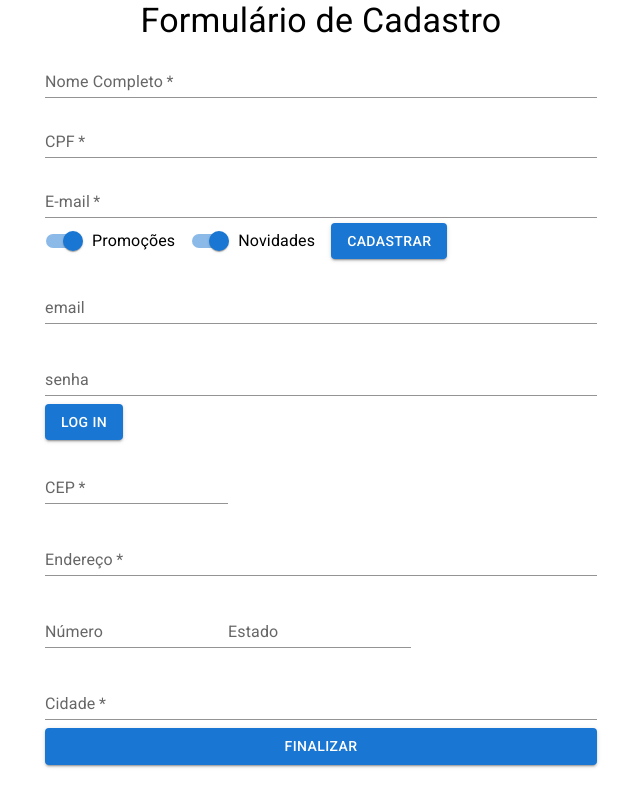
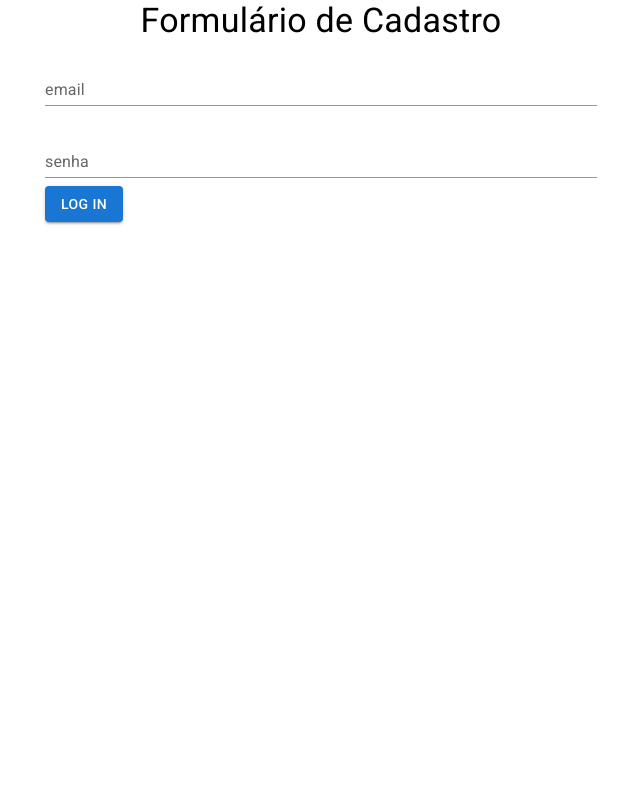
Before and after one commit to o-gariba/formulario-react-function-components, a React (Create React App) app: page / in a window 1280 px wide. Shown: the whole page, without its empty margins (319-959 px from the left). Built offline with nearby package versions, Linux system fonts and the light colour scheme.

Commit message:
formulários desacoplados e com transição p/ frente

```diff
--- a/src/components/FormCadastro/DadosEndereco.jsx
+++ b/src/components/FormCadastro/DadosEndereco.jsx
@@ -3,7 +3,9 @@ import React from "react";
 
 function DadosEndereco() {
     return (
-        <form>
+        <form onSubmit={evento => {
+            evento.preventDefault()
+        }}>
             <TextField
                 id="cep"
                 label="CEP"
--- a/src/components/FormCadastro/DadosLogin.jsx
+++ b/src/components/FormCadastro/DadosLogin.jsx
@@ -1,9 +1,12 @@
 import { TextField, Button } from "@mui/material";
 import React from "react";
 
-function DadosLogin() {
+function DadosLogin({aoEnviar}) {
     return (
-        <form>
+        <form onSubmit={evento => {
+            evento.preventDefault()
+            aoEnviar()
+        }}>
             <TextField
                 id="email"
                 label="email"
--- a/src/components/FormCadastro/FormCadastro.jsx
+++ b/src/components/FormCadastro/FormCadastro.jsx
@@ -1,17 +1,33 @@
-import React, { Fragment } from "react";
+import { Typography } from "@mui/material";
+import React, { Fragment, useState } from "react";
 import DadosEndereco from "./DadosEndereco";
 import DadosLogin from "./DadosLogin";
 import DadosPessoais from "./DadosPessoais";
 
 function FormCadastro({aoEnviar, validacaoCPF, seErro}) {
 
+    const [qualForm, setQualForm] = useState(0)
+
+    function proximo() {
+        setQualForm(qualForm + 1)
+    }
+
+    function exibeForm(form) {
+        switch(form) {
+            case 0: return <DadosLogin aoEnviar={proximo} />
+            case 1: return <DadosPessoais aoEnviar={proximo} validacaoCPF={validacaoCPF} seErro={seErro} />
+            case 2: return <DadosEndereco aoEnviar={aoEnviar}/>
+            default: return <Typography>Erro ao selecionar formulário</Typography>
+        }
+    }
+
     return(
         <Fragment>
-            <DadosPessoais aoEnviar={aoEnviar} validacaoCPF={validacaoCPF} seErro={seErro} />
-            <DadosLogin/>
-            <DadosEndereco/>
+            {exibeForm(qualForm)}
         </Fragment>
     )
 }
 
+
+
 export default FormCadastro;
```
